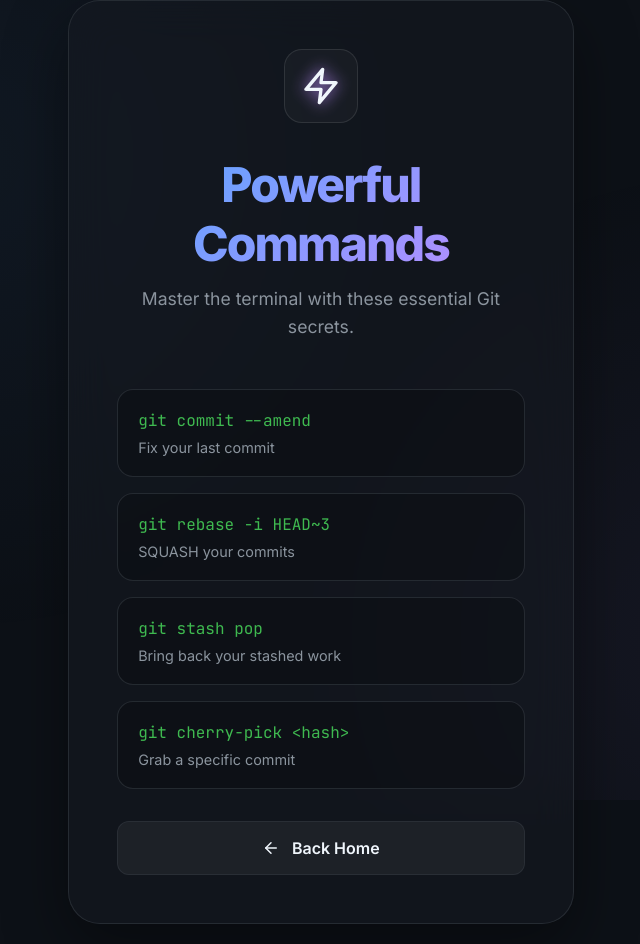
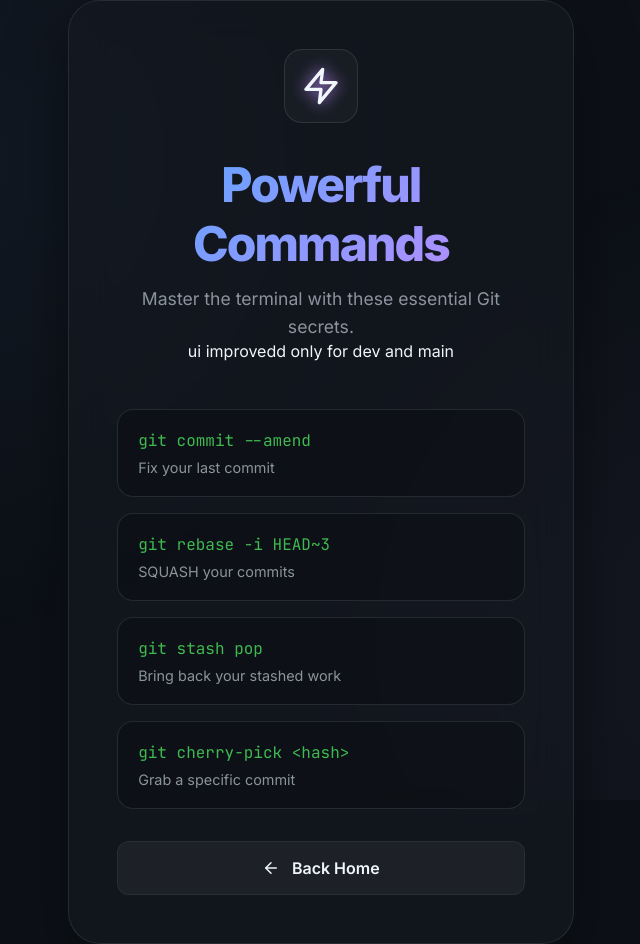
Before and after one commit to Hema-GIT11/git-essentials, a React (Vite) app: page /commands in a window 1280 px wide. Shown: the whole page, without its empty margins (291-931 px from the left). Built offline with nearby package versions, Linux system fonts and the light colour scheme; the HTML template or start-up script is replaced by a standard one.

Commit message:
only for dev and main

```diff
--- a/src/Commands.tsx
+++ b/src/Commands.tsx
@@ -17,6 +17,7 @@ function Commands() {
         </div>
         <h1>Powerful Commands</h1>
         <p>Master the terminal with these essential Git secrets.</p>
+        ui improvedd only for dev and main
       </header>
 
       <div className="command-list">
```
